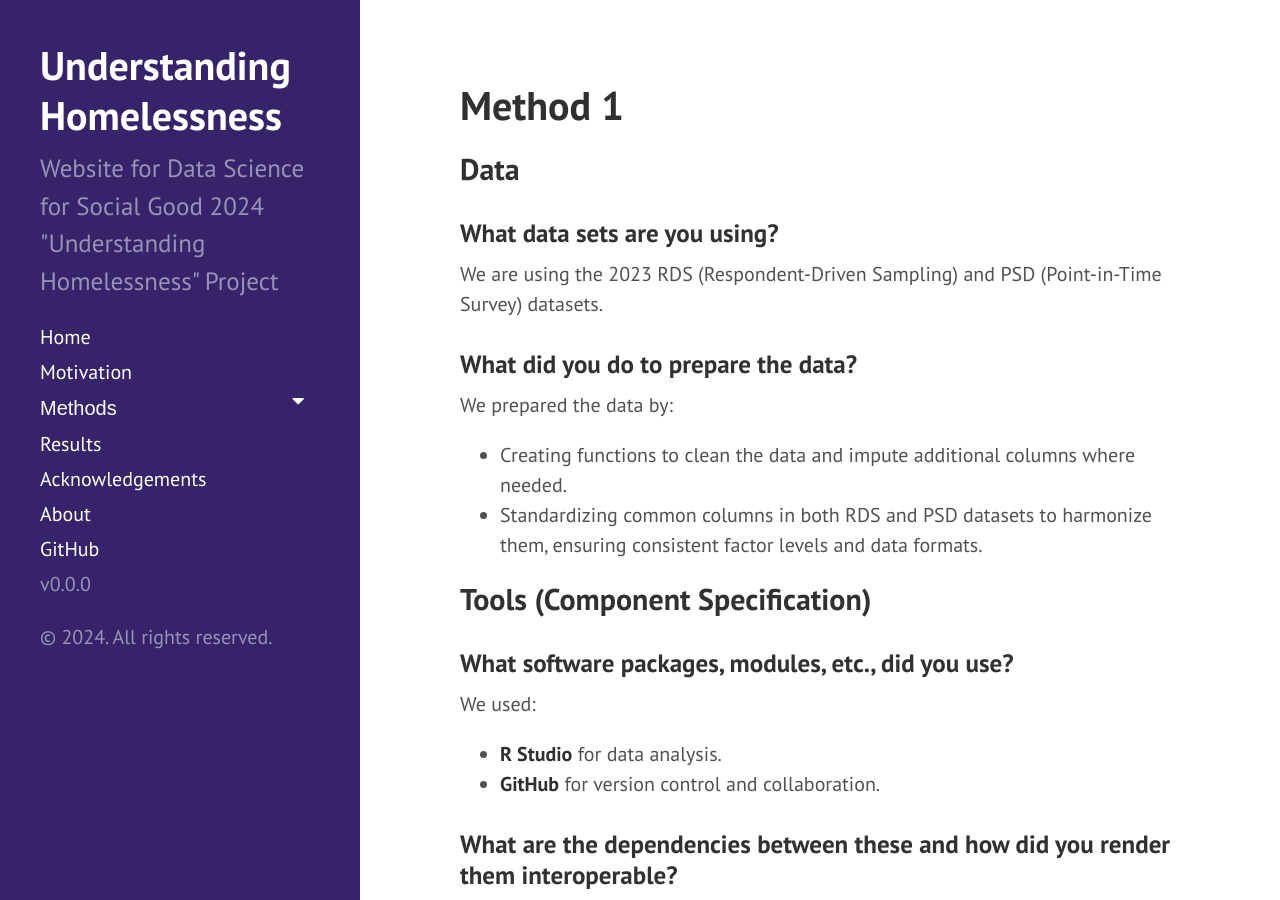
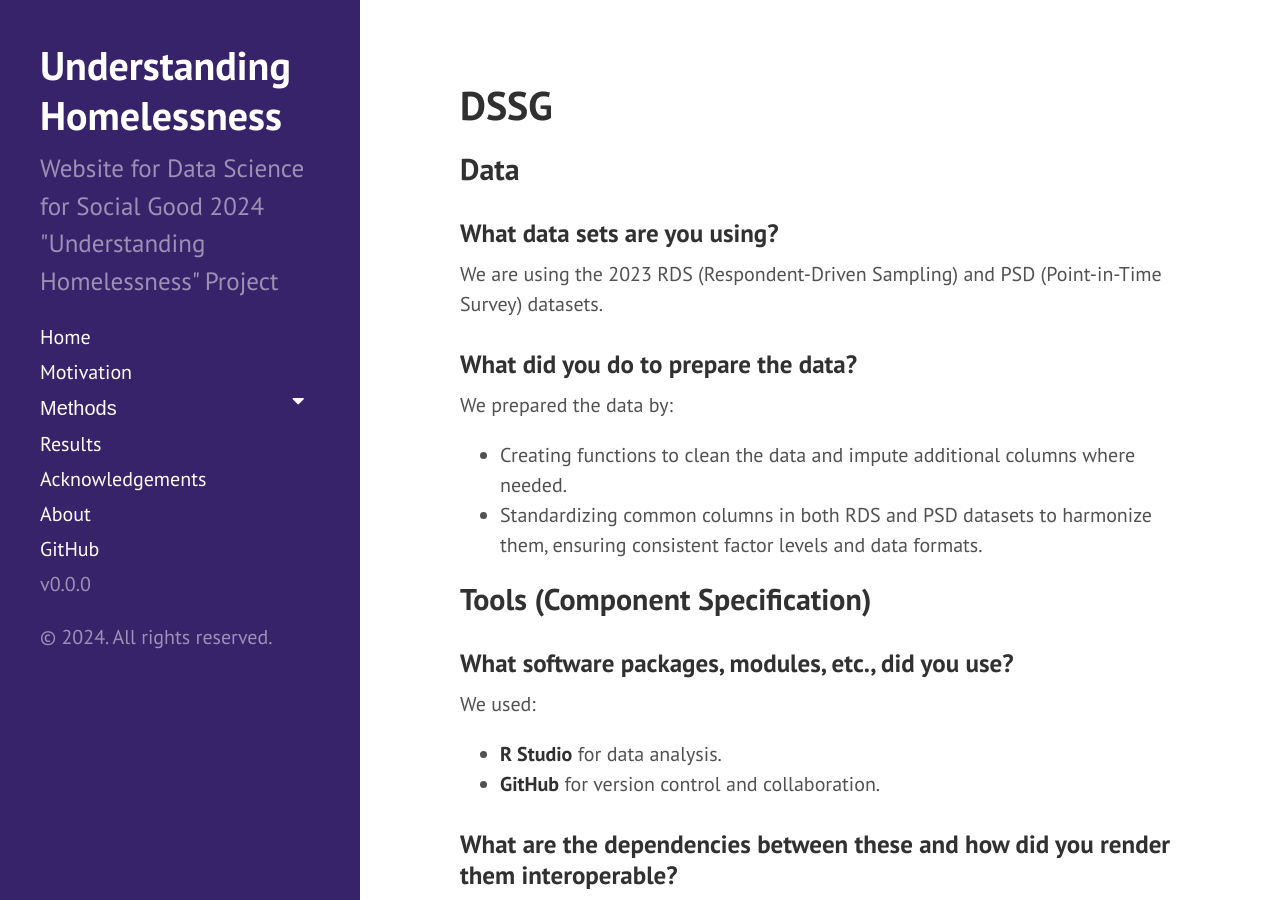
Before and after one commit to uwescience/DSSG2024_Understanding_Homelessness, a Jekyll site: the page built from method1.md, in a window 1280 px wide and 900 px high. Built offline with Jekyll 4.4.1, drawn with Linux system fonts in a browser that asks for light colours.

Commit message:
Update method1.md

```diff
--- a/method1.md
+++ b/method1.md
@@ -1,6 +1,6 @@
 ---
 layout: page
-title: Method 1
+title: DSSG
 ---
 
 
```
